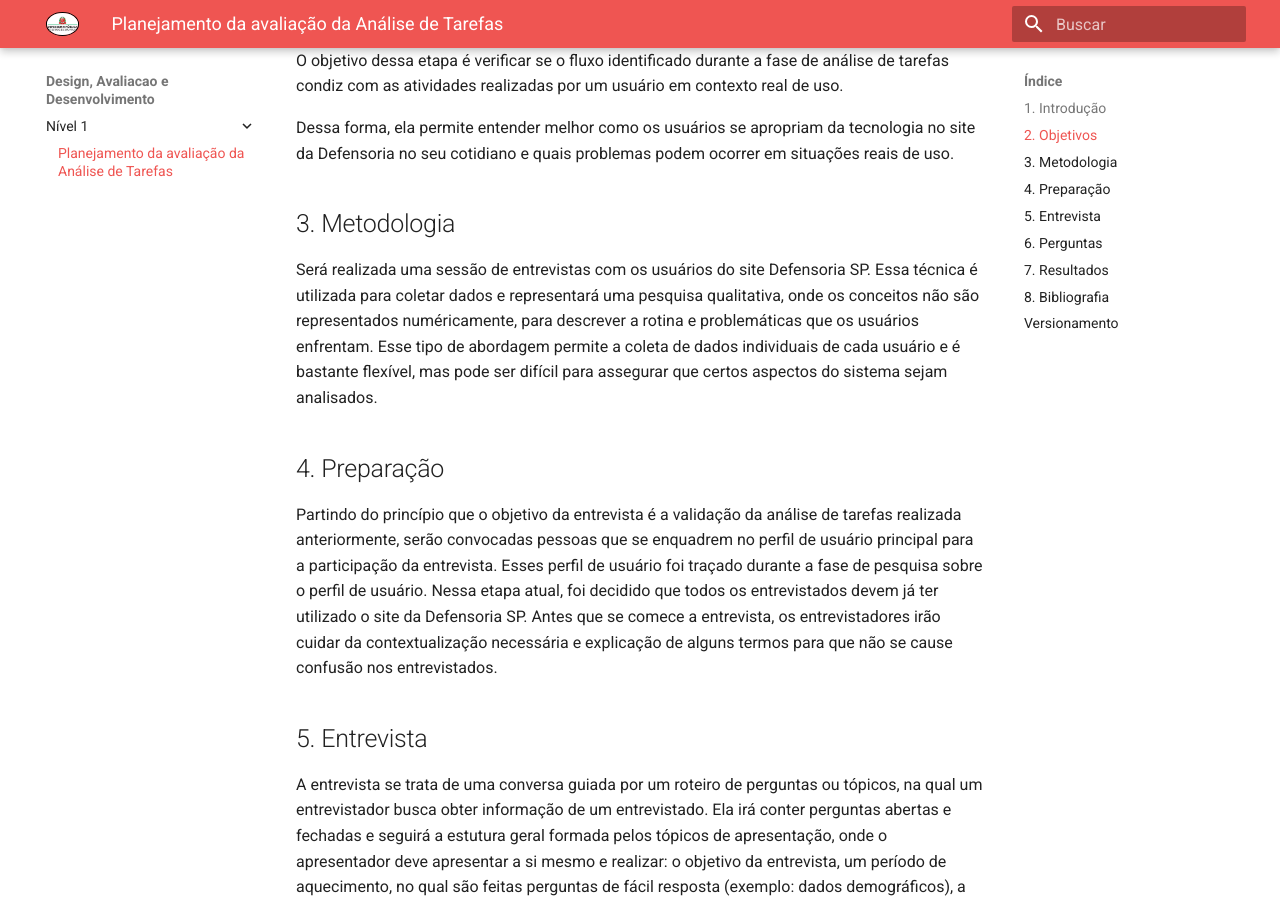
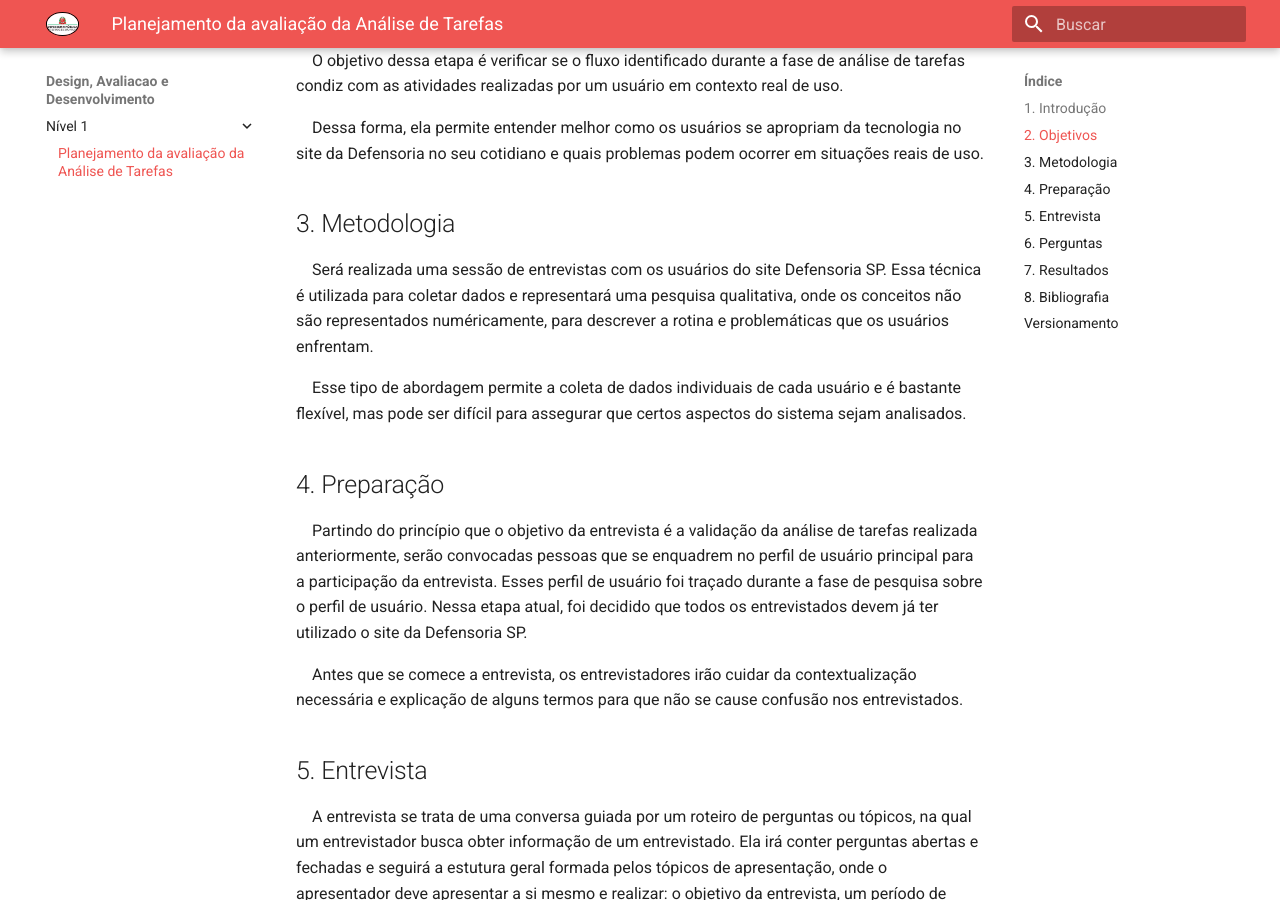
Before and after one commit to ailtonaires/2020.2-DefensoriaSP, an MkDocs documentation site: the page built from docs/Design,-Avaliacao-e-Desenvolvimento/nível-1/planejamento-avaliacao-analise-de-tarefas.md, in a window 1280 px wide and 900 px high, scrolled down 645 px. Built offline with MkDocs 1.6.1 and Material for MkDocs 9.7.7, drawn with Linux system fonts in a browser that asks for light colours; some of the changed text lies outside the part shown.

```diff
--- a/docs/Design,-Avaliacao-e-Desenvolvimento/nível-1/planejamento-avaliacao-analise-de-tarefas.md
+++ b/docs/Design,-Avaliacao-e-Desenvolvimento/nível-1/planejamento-avaliacao-analise-de-tarefas.md
@@ -2,29 +2,30 @@
 
 ## 1. Introdução
 
-A avaliação de IHC é uma atividade fundamental em qualquer processo de desenvolvimento que busque produzir um sistema interativo com alta qualidade de uso. Ela orienta o avaliador a fazer um julgamento de valor sobre a qualidade de uso da solução de IHC e a identificar problemas na interação e na interface que prejudiquem a experiência particular do usuário durante o uso do sistema. Assim, é possível corrigir os problemas relacionados com a qualidade de uso antes de inserir o sistema interativo no cotidiano dos usuários, seja um sistema novo ou uma nova versão de algum sistema existente.
+<p>&emsp;A avaliação de IHC é uma atividade fundamental em qualquer processo de desenvolvimento que busque produzir um sistema interativo com alta qualidade de uso. Ela orienta o avaliador a fazer um julgamento de valor sobre a qualidade de uso da solução de IHC e a identificar problemas na interação e na interface que prejudiquem a experiência particular do usuário durante o uso do sistema. Assim, é possível corrigir os problemas relacionados com a qualidade de uso antes de inserir o sistema interativo no cotidiano dos usuários, seja um sistema novo ou uma nova versão de algum sistema existente. </p>
 
-A avaliação em contexto, que constitui uma forma de estudo de campo, aumenta as chances de verificarmos a qualidade de uso da solução de IHC perante um conjunto maior e mais diversificado de situações de uso. Apesar de não ser capaz de analisar todas as situações de uso possíveis, esse tipo de avaliação fornece dados de situações típicas de uso que não seriam percebidos em uma avaliação em laboratório. (Barbosa e Silva, 2019, p. 295)
+<p>&emsp;A avaliação em contexto, que constitui uma forma de estudo de campo, aumenta as chances de verificarmos a qualidade de uso da solução de IHC perante um conjunto maior e mais diversificado de situações de uso. Apesar de não ser capaz de analisar todas as situações de uso possíveis, esse tipo de avaliação fornece dados de situações típicas de uso que não seriam percebidos em uma avaliação em laboratório. (Barbosa e Silva, 2019, p. 295)</p>
 
 ## 2. Objetivos
 
-O objetivo dessa etapa é verificar se o fluxo identificado durante a fase de análise de tarefas condiz com as atividades realizadas por um usuário em contexto real de uso.
+<p>&emsp;O objetivo dessa etapa é verificar se o fluxo identificado durante a fase de análise de tarefas condiz com as atividades realizadas por um usuário em contexto real de uso.</p>
 
-Dessa forma, ela permite entender melhor como os usuários se apropriam da tecnologia no site da Defensoria no seu cotidiano e quais problemas podem ocorrer em situações reais de uso.
+<p>&emsp;Dessa forma, ela permite entender melhor como os usuários se apropriam da tecnologia no site da Defensoria no seu cotidiano e quais problemas podem ocorrer em situações reais de uso.</p>
 
 ## 3. Metodologia
 
-Será realizada uma sessão de entrevistas com os usuários do site Defensoria SP. Essa técnica é utilizada para coletar dados e representará uma pesquisa qualitativa, onde os conceitos não são representados numéricamente, para descrever a rotina e problemáticas que os usuários enfrentam.
-Esse tipo de abordagem permite a coleta de dados individuais de cada usuário e é bastante flexível, mas pode ser difícil para assegurar que certos aspectos do sistema sejam analisados.
+<p>&emsp;Será realizada uma sessão de entrevistas com os usuários do site Defensoria SP. Essa técnica é utilizada para coletar dados e representará uma pesquisa qualitativa, onde os conceitos não são representados numéricamente, para descrever a rotina e problemáticas que os usuários enfrentam. </p>
+
+<p>&emsp;Esse tipo de abordagem permite a coleta de dados individuais de cada usuário e é bastante flexível, mas pode ser difícil para assegurar que certos aspectos do sistema sejam analisados.</p>
 
 ## 4. Preparação
 
-Partindo do princípio que o objetivo da entrevista é a validação da análise de tarefas realizada anteriormente, serão convocadas pessoas que se enquadrem no perfil de usuário principal para a participação da entrevista. Esses perfil de usuário foi traçado durante a fase de pesquisa sobre o perfil de usuário. Nessa etapa atual, foi decidido que todos os entrevistados devem já ter utilizado o site da Defensoria SP.
-Antes que se comece a entrevista, os entrevistadores irão cuidar da contextualização necessária e explicação de alguns termos para que não se cause confusão nos entrevistados.
+<p>&emsp;Partindo do princípio que o objetivo da entrevista é a validação da análise de tarefas realizada anteriormente, serão convocadas pessoas que se enquadrem no perfil de usuário principal para a participação da entrevista. Esses perfil de usuário foi traçado durante a fase de pesquisa sobre o perfil de usuário. Nessa etapa atual, foi decidido que todos os entrevistados devem já ter utilizado o site da Defensoria SP.</p>
+<p>&emsp;Antes que se comece a entrevista, os entrevistadores irão cuidar da contextualização necessária e explicação de alguns termos para que não se cause confusão nos entrevistados.</p>
 
 ## 5. Entrevista
 
-A entrevista se trata de uma conversa guiada por um roteiro de perguntas ou tópicos, na qual um entrevistador busca obter informação de um entrevistado. Ela irá conter perguntas abertas e fechadas e seguirá a estutura geral formada pelos tópicos de apresentação, onde o apresentador deve apresentar a si mesmo e realizar: o objetivo da entrevista, um período de aquecimento, no qual são feitas perguntas de fácil resposta (exemplo: dados demográficos), a parte principal da entrevista (a qual o roteiro é explorado) e a conclusão. Então, o entrevistador agradece ao entrevistado pelo seu tempo, desliga o gravador e guarda suas anotações e a entrevista é finalizada.
+<p>&emsp;A entrevista se trata de uma conversa guiada por um roteiro de perguntas ou tópicos, na qual um entrevistador busca obter informação de um entrevistado. Ela irá conter perguntas abertas e fechadas e seguirá a estutura geral formada pelos tópicos de apresentação, onde o apresentador deve apresentar a si mesmo e realizar: o objetivo da entrevista, um período de aquecimento, no qual são feitas perguntas de fácil resposta (exemplo: dados demográficos), a parte principal da entrevista (a qual o roteiro é explorado) e a conclusão. Então, o entrevistador agradece ao entrevistado pelo seu tempo, desliga o gravador e guarda suas anotações e a entrevista é finalizada.</p>
 
 ## 6. Perguntas
 
@@ -58,7 +59,7 @@ A entrevista se trata de uma conversa guiada por um roteiro de perguntas ou tóp
 |26|Do que sentiu falta no website?|Pergunta aberta|
 
 ## 7. Resultados
-As entrevistas realizadas serão documentadas e as respostas serão consolidadas como forma de insumo para uma nova análise de tarefas, de acordo com a visão do usuário final.
+<p>&emsp;As entrevistas realizadas serão documentadas e as respostas serão consolidadas como forma de insumo para uma nova análise de tarefas, de acordo com a visão do usuário final.</p>
 
 ## 8. Bibliografia
 
```
Also changed, not shown: other parts of docs/Design,-Avaliacao-e-Desenvolvimento/nível-1/planejamento-avaliacao-analise-de-tarefas.md (+1 -0 lines).
